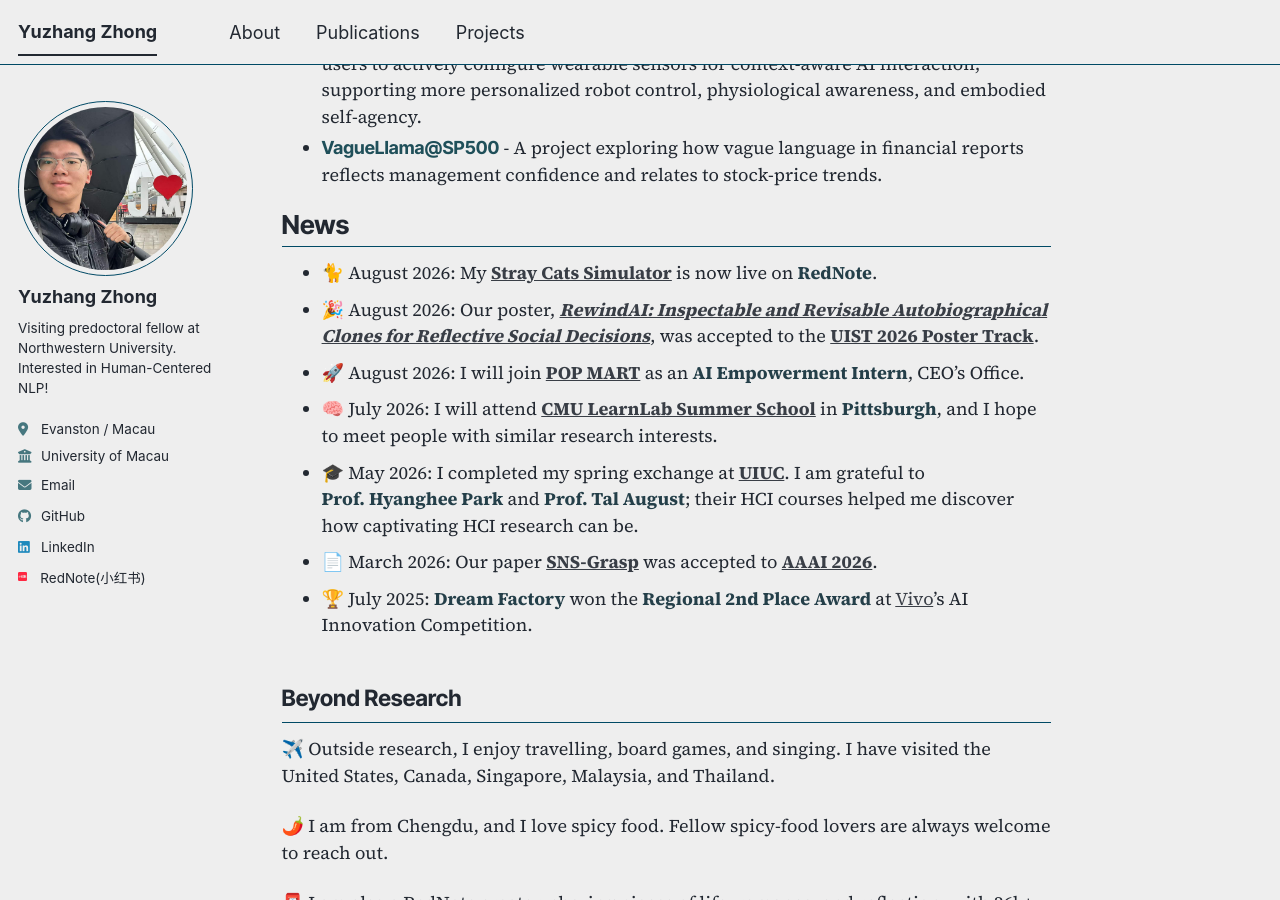
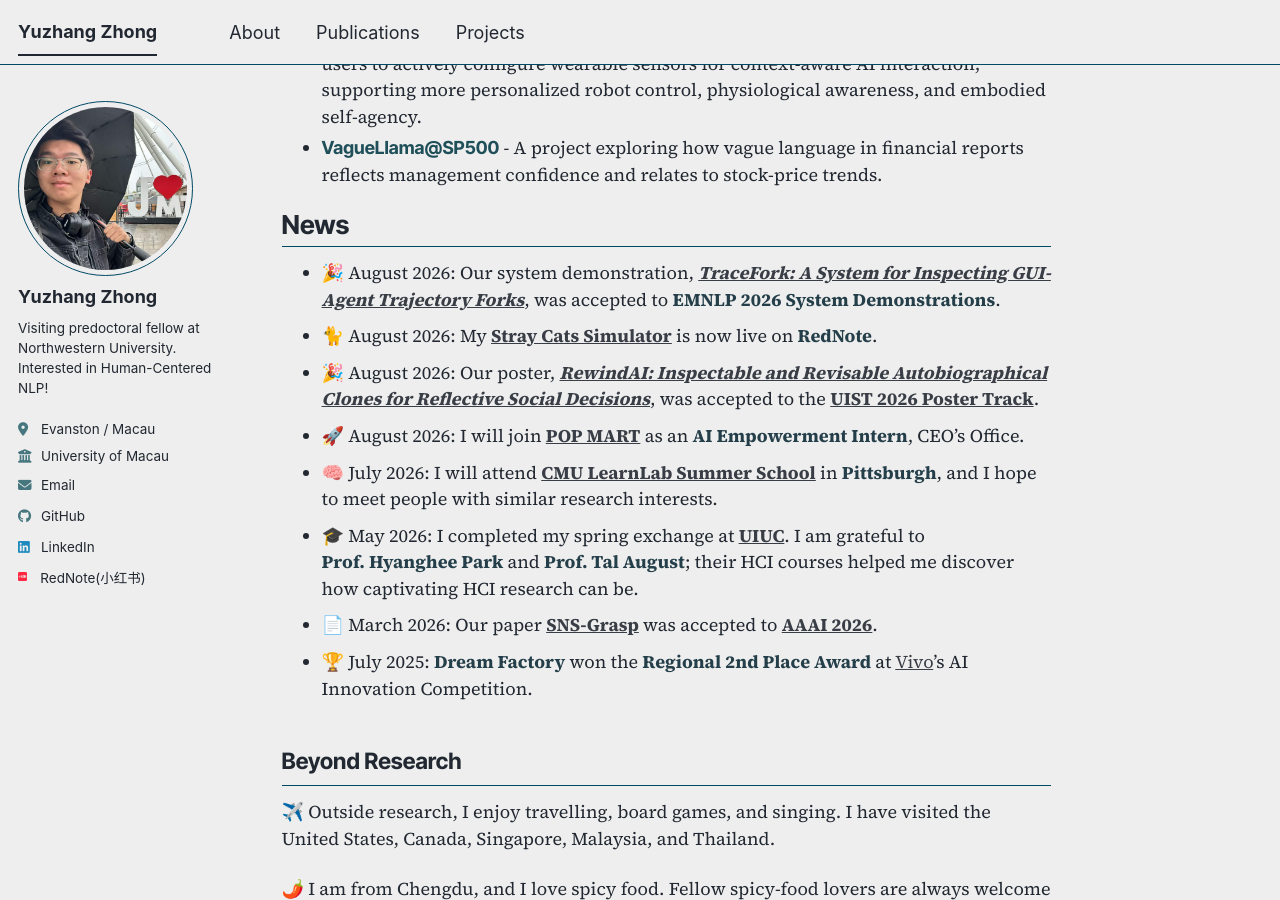
Before and after one commit to yuzhang-zhong/yuzhang-zhong.github.io, a Jekyll site: the page built from _pages/about.md, in a window 1280 px wide and 900 px high, scrolled down 1158 px. Built offline with Jekyll 4.4.1, drawn with Linux system fonts in a browser that asks for light colours; comment, search, counter and statistics services are not loaded; a style sheet for code colours, icons or effects is not loaded.

Commit message:
Add TraceFork EMNLP demo news

```diff
--- a/_pages/about.md
+++ b/_pages/about.md
@@ -53,6 +53,7 @@ Selected projects I have worked on or am currently developing:
 
 ## News
 
+- 🎉 August 2026: Our system demonstration, <strong><a href="https://openreview.net/forum?id=FxgMhKnGJU"><em>TraceFork: A System for Inspecting GUI-Agent Trajectory Forks</em></a></strong>, was accepted to <strong>EMNLP 2026 System Demonstrations</strong>.
 - 🐈 August 2026: My <strong><a href="https://xhslink.cn/o/8ZPbU0fkkqT">Stray Cats Simulator</a></strong> is now live on <strong>RedNote</strong>.
 - 🎉 August 2026: Our poster, <strong><a href="{{ base_path }}/portfolio/rewindai"><em>RewindAI: Inspectable and Revisable Autobiographical Clones for Reflective Social Decisions</em></a></strong>, was accepted to the <strong><a href="https://uist.acm.org/2026/cfp/#posters">UIST 2026 Poster Track</a></strong>.
 - 🚀 August 2026: I will join <strong class="nowrap"><a href="https://www.popmart.com/">POP MART</a></strong> as an <strong class="nowrap">AI Empowerment Intern</strong>, CEO's Office.
```
